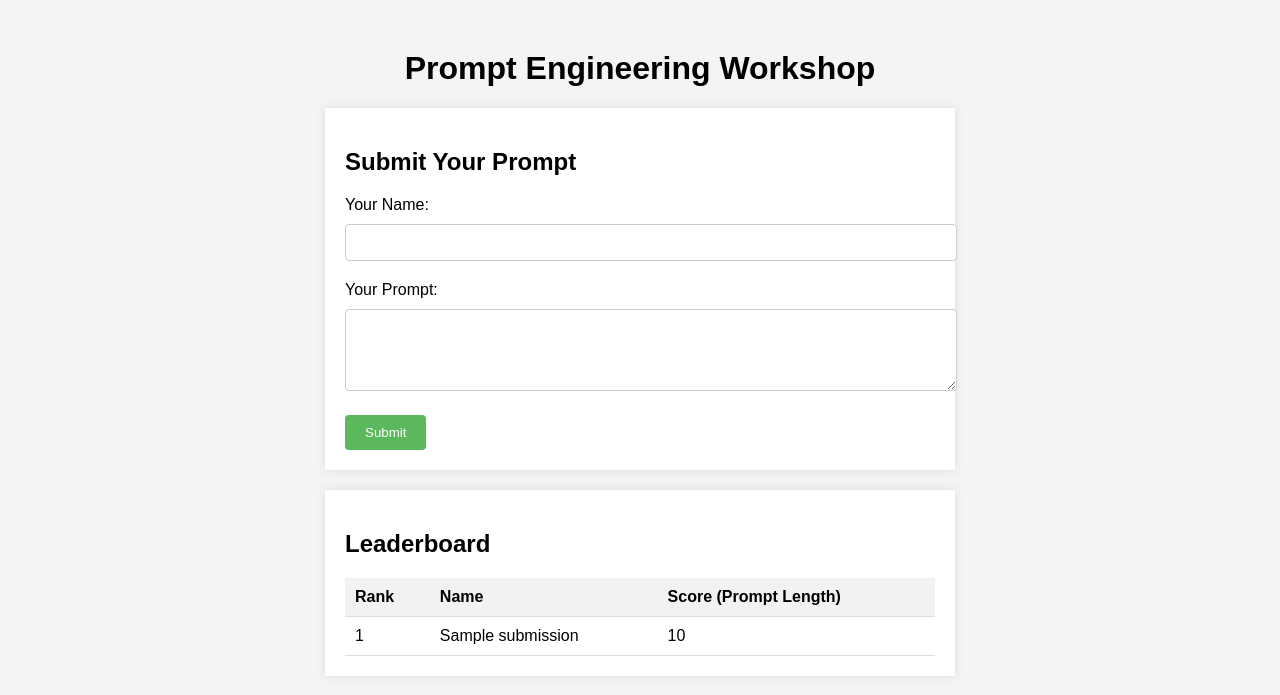
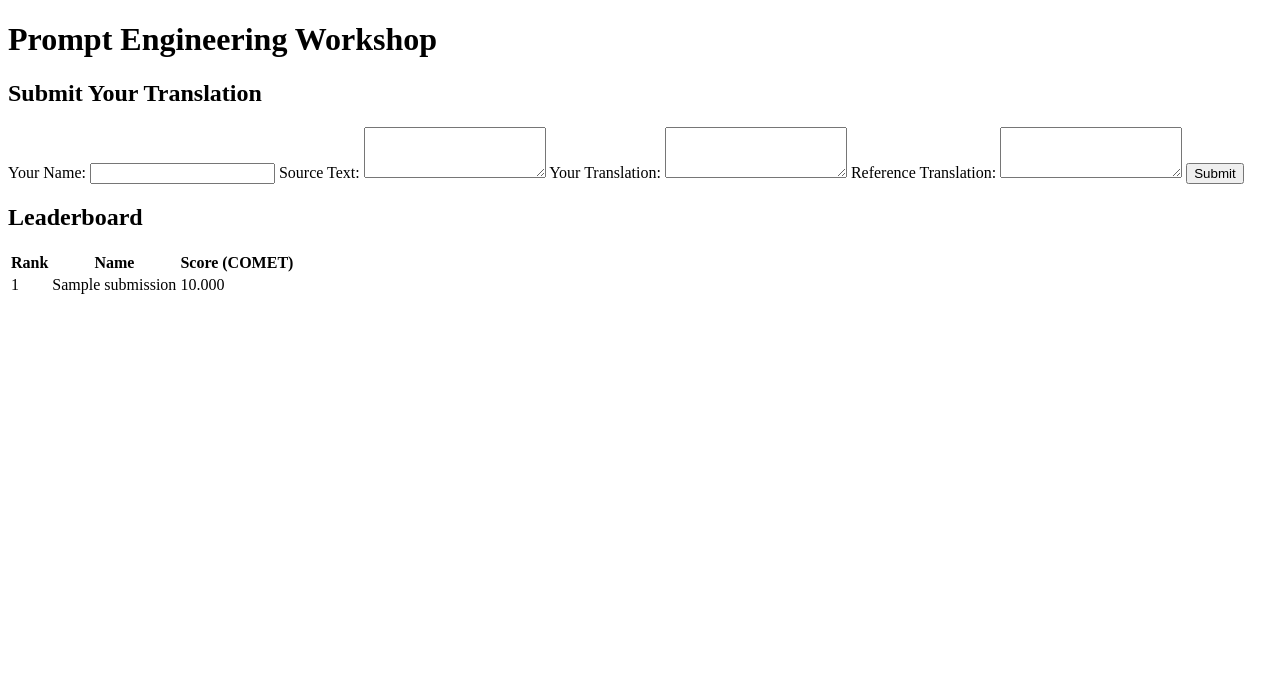
Before and after one commit to newksie/LLMWorkshop, a Flask app: page / in a window 1280 px wide. Shown: the top 695 px of the page. Run offline with Flask 3, Linux system fonts and the light colour scheme; tables that the repository leaves empty hold one stand-in row (values such as "Sample post").

Commit message:
COMET updates

```diff
--- a/app.py
+++ b/app.py
@@ -2,6 +2,7 @@ from flask import Flask, render_template, request, jsonify
 from models import db, PromptSubmission
 from sqlalchemy import desc
 import os
+from utils import CometEvaluator
 from dotenv import load_dotenv
 
 load_dotenv()
@@ -9,8 +10,7 @@ load_dotenv()
 app = Flask(__name__)
 
 # Configuration
-DATABASE_URL = os.getenv('DATABASE_URL', 'sqlite:///submissions.db')
-app.config['SQLALCHEMY_DATABASE_URI'] = DATABASE_URL
+app.config['SQLALCHEMY_DATABASE_URI'] = os.getenv('DATABASE_URL', 'sqlite:///submissions.db')
 app.config['SQLALCHEMY_TRACK_MODIFICATIONS'] = False
 
 # Initialize the database
@@ -18,6 +18,9 @@ db.init_app(app)
 
 with app.app_context():
     db.create_all()
+
+# Initialize COMET evaluator once at startup
+comet_evaluator = CometEvaluator()
 
 @app.route('/')
 def index():
@@ -27,18 +30,30 @@ def index():
 def submit():
     data = request.get_json()
     name = data.get('name', '').strip()
-    prompt = data.get('prompt', '').strip()
+    source_text = data.get('source_text', '').strip()
+    system_output = data.get('system_output', '').strip()
+    reference_translation = data.get('reference_translation', '').strip()
 
-    if not name or not prompt:
-        return jsonify({'error': 'Name and prompt are required.'}), 400
+    if not name or not source_text or not system_output or not reference_translation:
+        return jsonify({'error': 'All fields are required.'}), 400
 
-    score = len(prompt)  # Scoring by prompt length (number of characters)
+    try:
+        # Compute COMET score
+        score = comet_evaluator.evaluate(source_text, system_output, reference_translation)
 
-    submission = PromptSubmission(name=name, prompt=prompt, score=score)
-    db.session.add(submission)
-    db.session.commit()
+        submission = PromptSubmission(
+            name=name,
+            source_text=source_text,
+            system_output=system_output,
+            reference_translation=reference_translation,
+            score=score
+        )
+        db.session.add(submission)
+        db.session.commit()
 
-    return jsonify({'message': 'Submission successful!', 'score': score}), 200
+        return jsonify({'message': 'Submission successful!', 'score': score}), 200
+    except Exception as e:
+        return jsonify({'error': f'An error occurred during evaluation: {str(e)}'}), 500
 
 @app.route('/leaderboard', methods=['GET'])
 def leaderboard():
@@ -50,4 +65,4 @@ def leaderboard():
     return jsonify(leaderboard_data), 200
 
 if __name__ == '__main__':
-    app.run(host='0.0.0.0', port=int(os.environ.get('PORT', 5000)))
+    app.run(debug=True, host='0.0.0.0', port=int(os.environ.get('PORT', 5000)))
--- a/models.py
+++ b/models.py
@@ -5,8 +5,10 @@ db = SQLAlchemy()
 class PromptSubmission(db.Model):
     id = db.Column(db.Integer, primary_key=True)
     name = db.Column(db.String(100), nullable=False)
-    prompt = db.Column(db.Text, nullable=False)
-    score = db.Column(db.Integer, nullable=False)
+    source_text = db.Column(db.Text, nullable=False)
+    system_output = db.Column(db.Text, nullable=False)
+    reference_translation = db.Column(db.Text, nullable=False)
+    score = db.Column(db.Float, nullable=False)
 
     def __repr__(self):
         return f'<PromptSubmission {self.name}: {self.score}>'
--- a/pyproject.toml
+++ b/pyproject.toml
@@ -15,6 +15,7 @@ gunicorn = "^23.0.0"
 ipykernel = "^6.29.5"
 unbabel-comet = "^2.2.4"
 python-dotenv = "^1.0.1"
+openai = "^1.58.1"
 
 [build-system]
 requires = ["poetry-core"]
--- a/templates/index.html
+++ b/templates/index.html
@@ -6,74 +6,28 @@
     <title>Prompt Engineering Workshop</title>
     <link rel="stylesheet" href="{{ url_for('static', filename='styles.css') }}">
     <style>
-        /* Basic styles for better presentation */
-        body {
-            font-family: Arial, sans-serif;
-            margin: 50px;
-            background-color: #f4f4f4;
-        }
-        h1 {
-            text-align: center;
-        }
-        .submission-form, .leaderboard {
-            background: #fff;
-            padding: 20px;
-            margin: 20px auto;
-            width: 50%;
-            box-shadow: 0 0 10px rgba(0, 0, 0, 0.1);
-        }
-        input[type="text"], textarea {
-            width: 100%;
-            padding: 10px;
-            margin-top: 10px;
-            margin-bottom: 20px;
-            border: 1px solid #ccc;
-            border-radius: 4px;
-        }
-        button {
-            padding: 10px 20px;
-            background: #5cb85c;
-            border: none;
-            color: #fff;
-            border-radius: 4px;
-            cursor: pointer;
-        }
-        button:hover {
-            background: #4cae4c;
-        }
-        table {
-            width: 100%;
-            border-collapse: collapse;
-            margin-top: 10px;
-        }
-        th, td {
-            padding: 10px;
-            border-bottom: 1px solid #ddd;
-            text-align: left;
-        }
-        th {
-            background: #f2f2f2;
-        }
-        .message {
-            color: green;
-        }
-        .error {
-            color: red;
-        }
+        /* Existing styles remain */
+        /* Add styles for the new fields if necessary */
     </style>
 </head>
 <body>
     <h1>Prompt Engineering Workshop</h1>
 
     <div class="submission-form">
-        <h2>Submit Your Prompt</h2>
+        <h2>Submit Your Translation</h2>
         <div id="message"></div>
         <form id="promptForm">
             <label for="name">Your Name:</label>
             <input type="text" id="name" name="name" required>
 
-            <label for="prompt">Your Prompt:</label>
-            <textarea id="prompt" name="prompt" rows="4" required></textarea>
+            <label for="source_text">Source Text:</label>
+            <textarea id="source_text" name="source_text" rows="3" required></textarea>
+
+            <label for="system_output">Your Translation:</label>
+            <textarea id="system_output" name="system_output" rows="3" required></textarea>
+
+            <label for="reference_translation">Reference Translation:</label>
+            <textarea id="reference_translation" name="reference_translation" rows="3" required></textarea>
 
             <button type="submit">Submit</button>
         </form>
@@ -86,7 +40,7 @@
                 <tr>
                     <th>Rank</th>
                     <th>Name</th>
-                    <th>Score (Prompt Length)</th>
+                    <th>Score (COMET)</th>
                 </tr>
             </thead>
             <tbody>
@@ -101,14 +55,16 @@
             e.preventDefault();
 
             const name = document.getElementById('name').value.trim();
-            const prompt = document.getElementById('prompt').value.trim();
+            const source_text = document.getElementById('source_text').value.trim();
+            const system_output = document.getElementById('system_output').value.trim();
+            const reference_translation = document.getElementById('reference_translation').value.trim();
 
             fetch('/submit', {
                 method: 'POST',
                 headers: {
                     'Content-Type': 'application/json',
                 },
-                body: JSON.stringify({ name, prompt }),
+                body: JSON.stringify({ name, source_text, system_output, reference_translation }),
             })
             .then(response => response.json())
             .then(data => {
@@ -116,7 +72,7 @@
                 if (data.error) {
                     messageDiv.innerHTML = `<p class="error">${data.error}</p>`;
                 } else {
-                    messageDiv.innerHTML = `<p class="message">${data.message} Your score: ${data.score}</p>`;
+                    messageDiv.innerHTML = `<p class="message">${data.message} Your COMET score: ${data.score.toFixed(3)}</p>`;
                     document.getElementById('promptForm').reset();
                     loadLeaderboard();
                 }
@@ -142,7 +98,7 @@
 
                         cellRank.textContent = index + 1;
                         cellName.textContent = entry.name;
-                        cellScore.textContent = entry.score;
+                        cellScore.textContent = entry.score.toFixed(3);
                     });
                 })
                 .catch((error) => {
```
Also changed, not shown: utils.py (+38 -7 lines), 4 other files.
